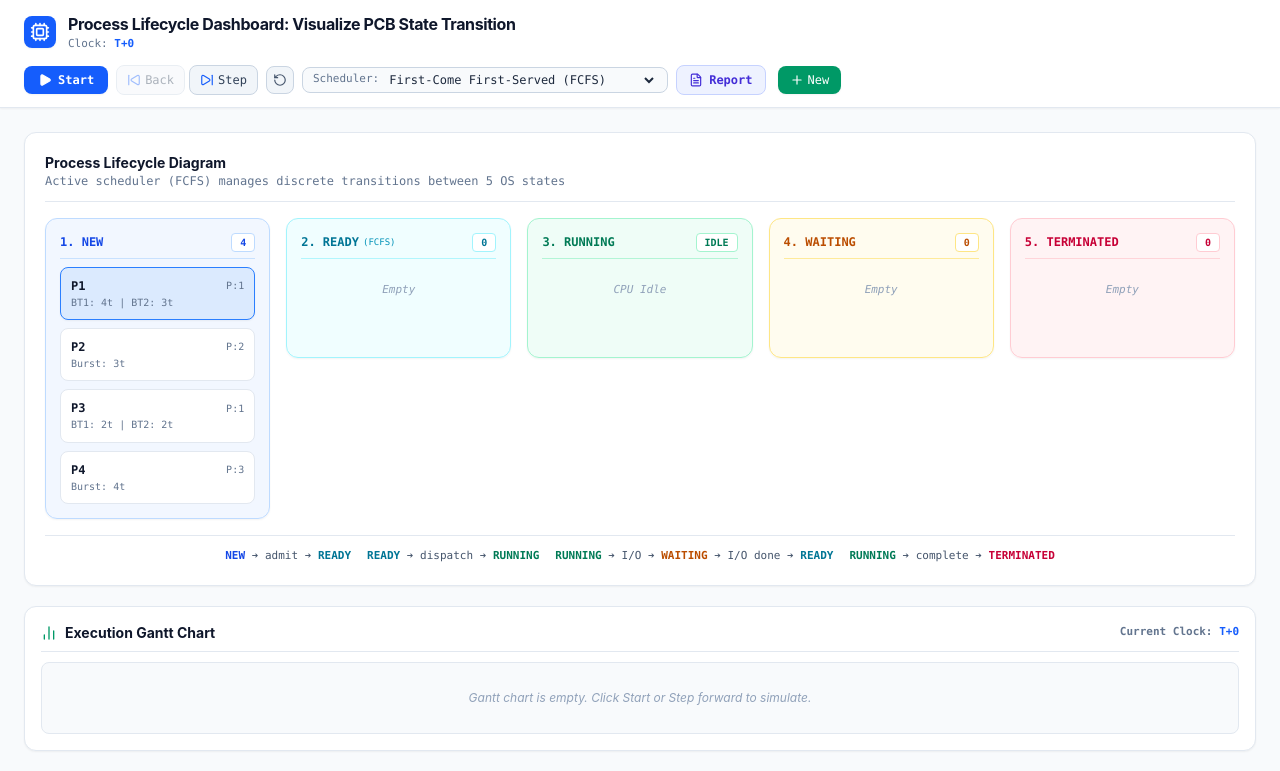
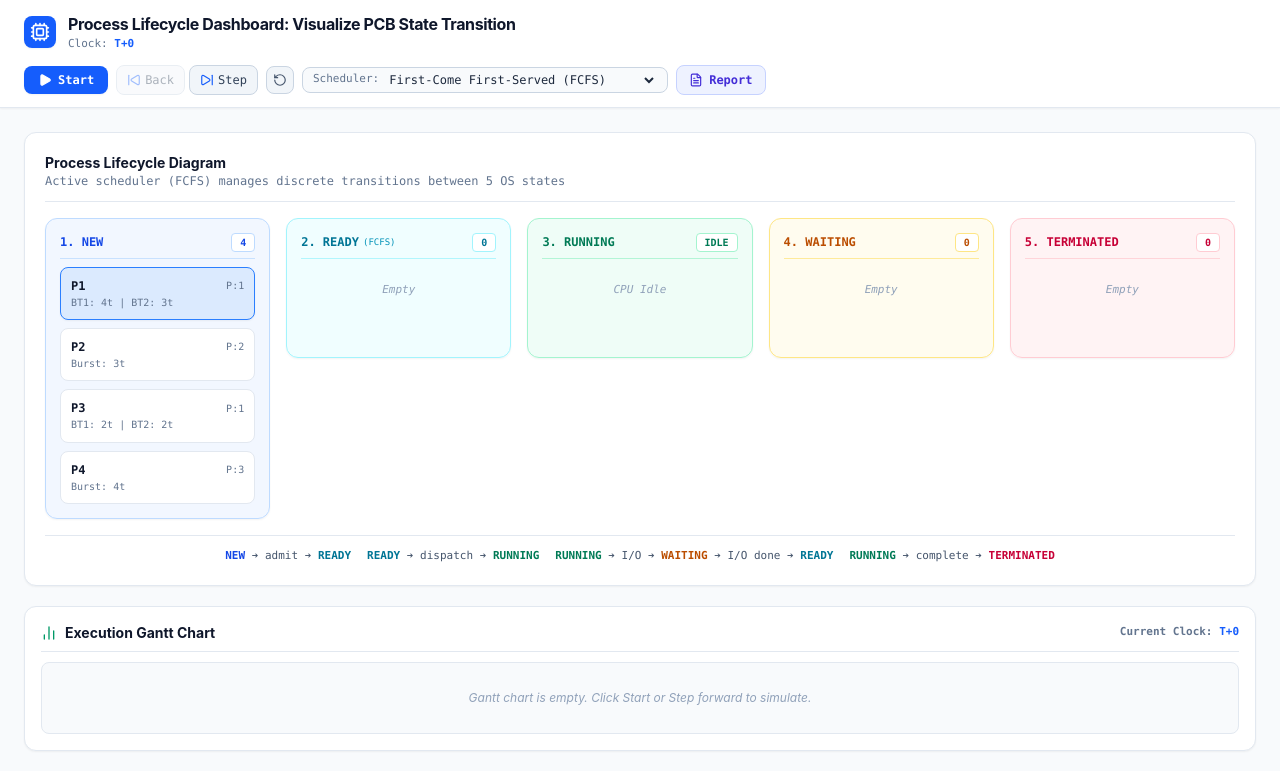
Before and after one commit to CodeClosed/OS-Project-PCB-State, a React (Vite) app: page / in a window 1280 px wide. Shown: the top 771 px of the page. Built offline with nearby package versions, Linux system fonts and the light colour scheme.

Commit message:
Remove New process button from Navbar

```diff
--- a/src/components/Navbar.jsx
+++ b/src/components/Navbar.jsx
@@ -1,5 +1,5 @@
 import React from 'react';
-import { Cpu, Play, Pause, SkipForward, SkipBack, RotateCcw, Plus, FileText } from 'lucide-react';
+import { Cpu, Play, Pause, SkipForward, SkipBack, RotateCcw, FileText } from 'lucide-react';
 import { SCHEDULERS } from '../types/process';
 
 export default function Navbar({
@@ -118,14 +118,6 @@ export default function Navbar({
           >
             <FileText className="w-3.5 h-3.5" /> Report
           </button>
-
-          {/* New Process */}
-          <button
-            onClick={onOpenNewModal}
-            className="flex items-center gap-1 px-3 py-1.5 rounded-lg bg-emerald-600 hover:bg-emerald-700 text-white font-medium shadow-xs transition-colors cursor-pointer shrink-0 ml-1"
-          >
-            <Plus className="w-3.5 h-3.5" /> New
-          </button>
         </div>
 
       </div>
```
